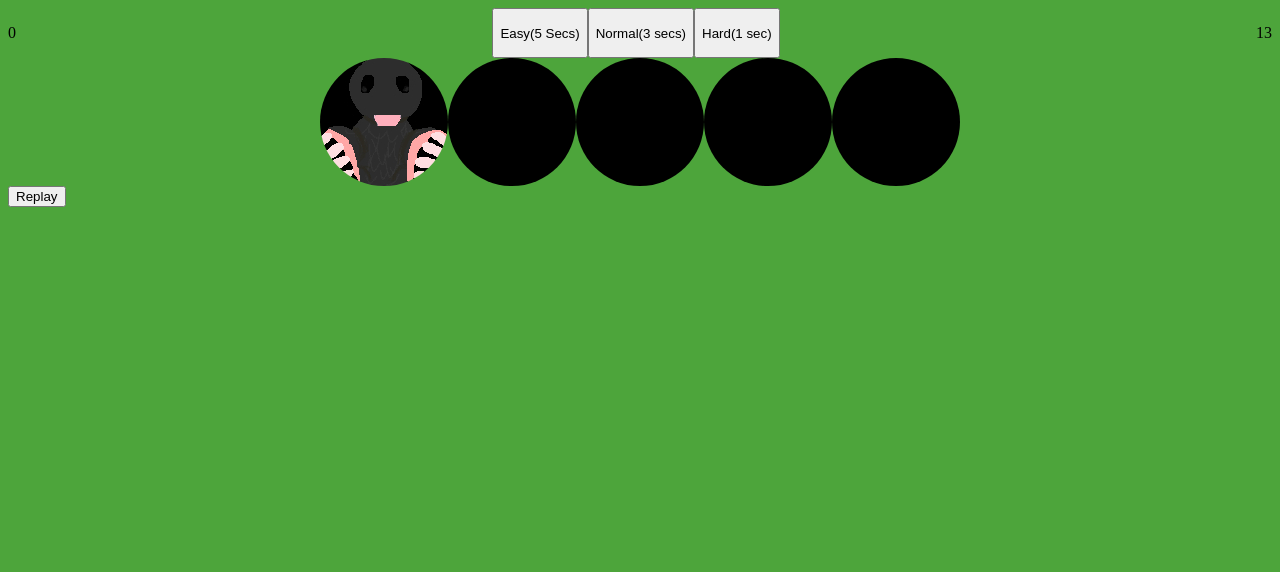
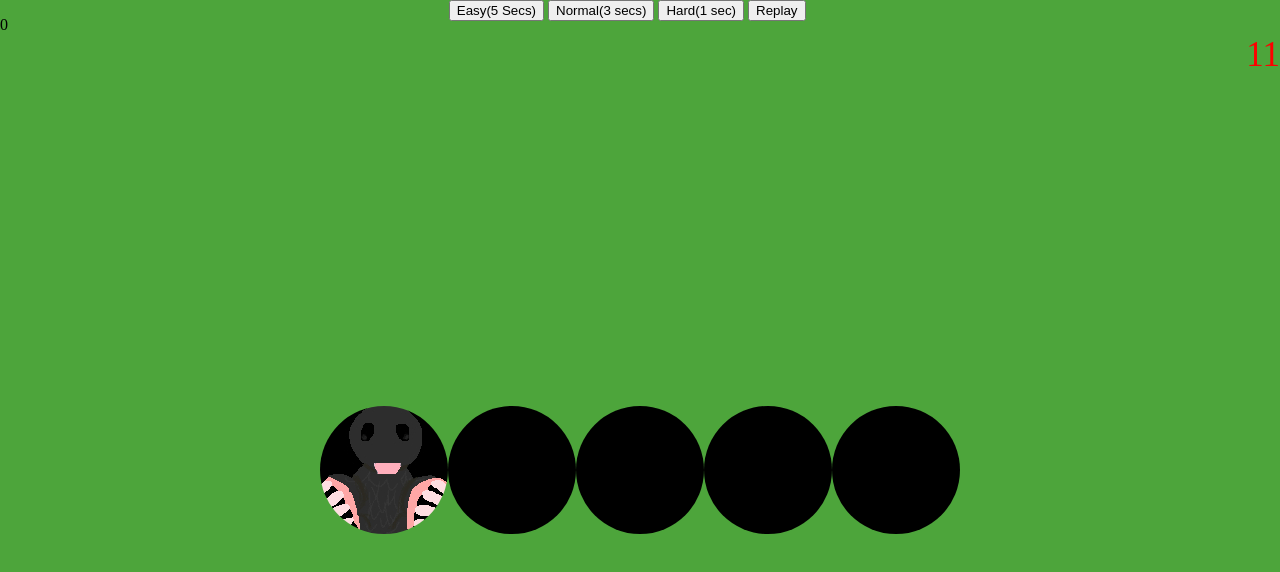
Before and after one commit to forwardpivot/whack-a-mole, a plain HTML site: page index.html in a window 1280 px wide. Both pictures are taken after a click on the button "Easy(5 Secs)". Drawn offline with Linux system fonts and the light colour scheme.

Commit message:
Fixed it up a little bit. The countdown timer still displays -1 at the end. I might try to fix it later

```diff
--- a/index.html
+++ b/index.html
@@ -14,6 +14,7 @@
             <button class="easyBtn">Easy(5 Secs)</button>
             <button class="normalBtn">Normal(3 secs)</button>
             <button class="hardBtn">Hard(1 sec)</button>
+            <button class="replayBtn">Replay</button>
         </div>
         <p class="gameTimer">1:00</p>
     </div>
@@ -26,9 +27,5 @@
         <img src="img/hole.jpg" alt="" class="five hole">
     </div>
 
-    <button class="replayBtn">Replay</button>
-
-
-
 </body>
 </html>
--- a/script.js
+++ b/script.js
@@ -28,7 +28,7 @@ hardBtn.addEventListener('click', gameCountdown);
 let sec = 0;
 let difficulty = 0;
 let highscore = 0;
-let countdown = 15;
+let countdown = 13;
 let isMole = false;
 let selected;
 //Grabbing the score, and the timer DOM things
@@ -117,6 +117,7 @@ function moleTimer(e) {
             for (let img in imgs) {
                 imgs[img].src = "img/hole.jpg";
             }
+            gameTimer.textContent = '0';
             clearInterval(timer);
         }
         --sec;
@@ -136,15 +137,15 @@ function moleTimer(e) {
 function gameCountdown() {
     let timer = setInterval(() => {
         if (countdown == 0) {
-            gameTimer.textContent = '0';
+
             clearInterval(timer);
         }
-        if(countdown <=10) {
+        if(countdown >=11) {
             gameTimer.style.fontSize = '35px';
             gameTimer.style.color = 'red';
             countdown--;
             gameTimer.textContent = countdown;
-        } else if (countdown > 0) {
+        } else if (countdown >= 0) {
             countdown--;
             gameTimer.textContent = countdown;
         }
--- a/styles.css
+++ b/styles.css
@@ -3,30 +3,27 @@ img {
 }
 
 body {
+    box-sizing: border-box;
+    margin: 0;
+    height: 100vh;
     background: hsl(110, 47%, 44%);
-    height: 100vh;
 }
 
 .info {
     display: flex;
+    justify-content: center;
+    align-content: center;
+    /* margin: 3vw 3vw 0 3vw; */
 }
 
 .btns {
-    display: flex;
-    justify-content: center;
-    align-content: center;
     margin-left: auto;
     margin-right: auto;
-}
-
+  }
 
 .gameBoard {
+    height: 90vh;
     display: flex;
     justify-content: center;
     align-items: center;
 }
-
-.btns {
-    display: flex;
-    justify-content: center;
-}
```
